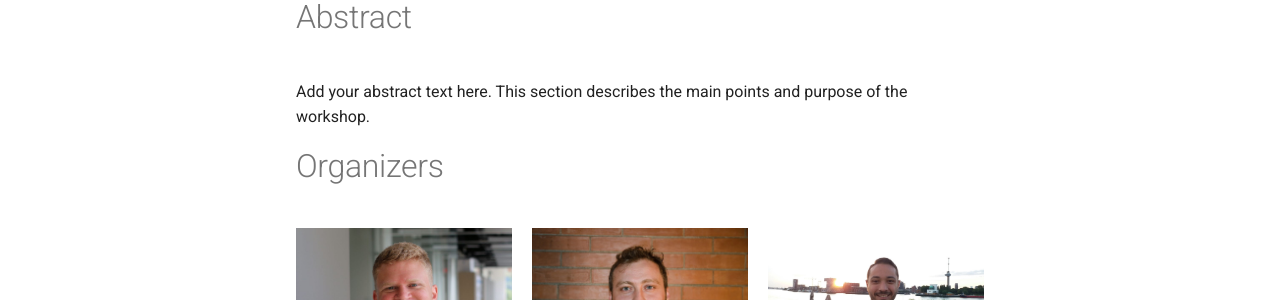
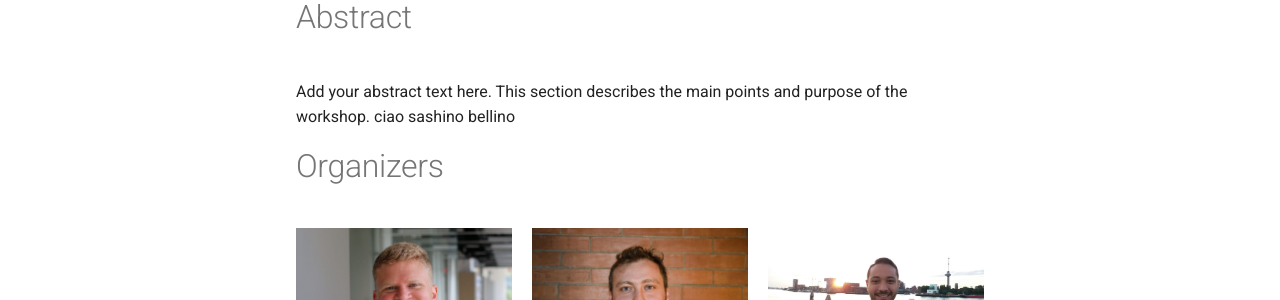
Before and after one commit to sssa-teleoperation/workshop, an MkDocs documentation site: the page built from docs/index.md, in a window 1280 px wide and 1372 px high. Shown: the part 541-841 px from the top of the window. Built offline with MkDocs 1.6.1 and Material for MkDocs 9.7.7, drawn with Linux system fonts in a browser that asks for light colours.

Commit message:
modifica sashino

```diff
--- a/docs/index.md
+++ b/docs/index.md
@@ -13,7 +13,7 @@
 </div>
 
 # Abstract
-Add your abstract text here. This section describes the main points and purpose of the workshop.
+Add your abstract text here. This section describes the main points and purpose of the workshop. ciao sashino bellino
 
 # Organizers
 
```
